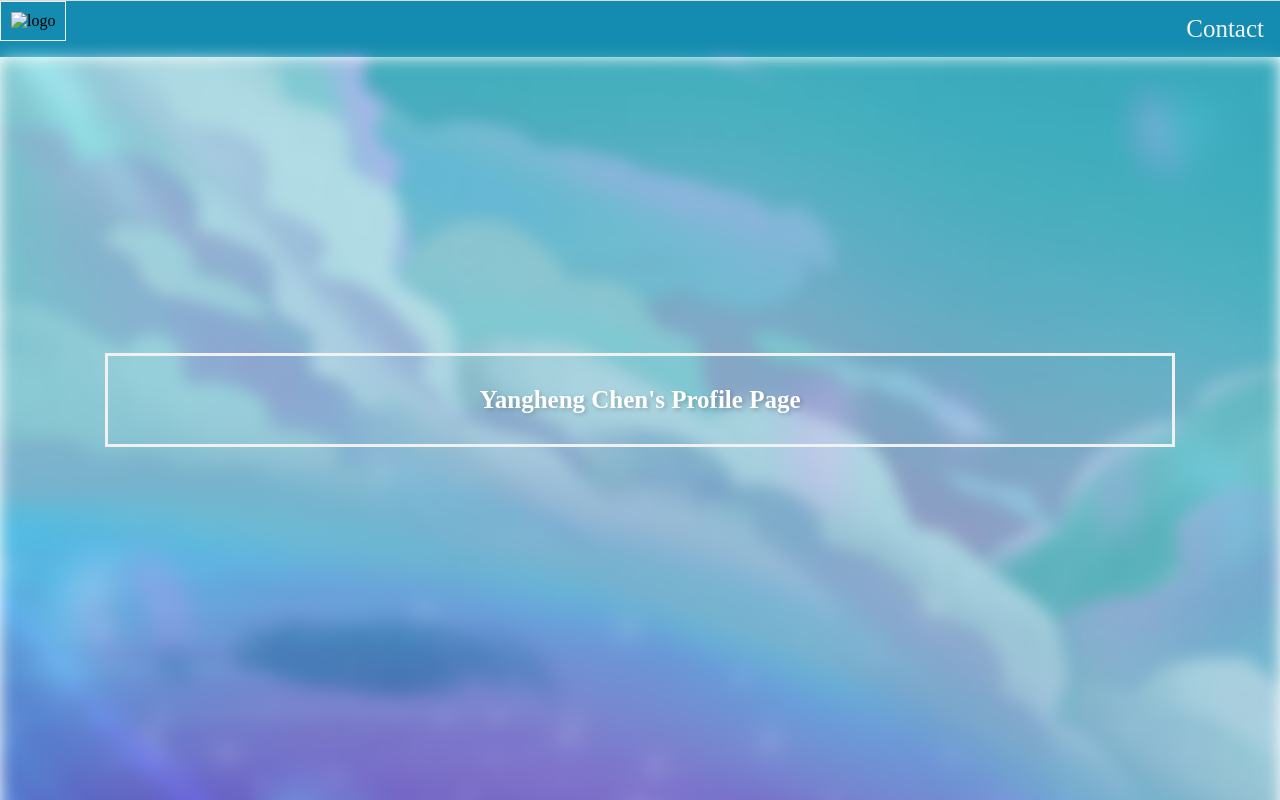
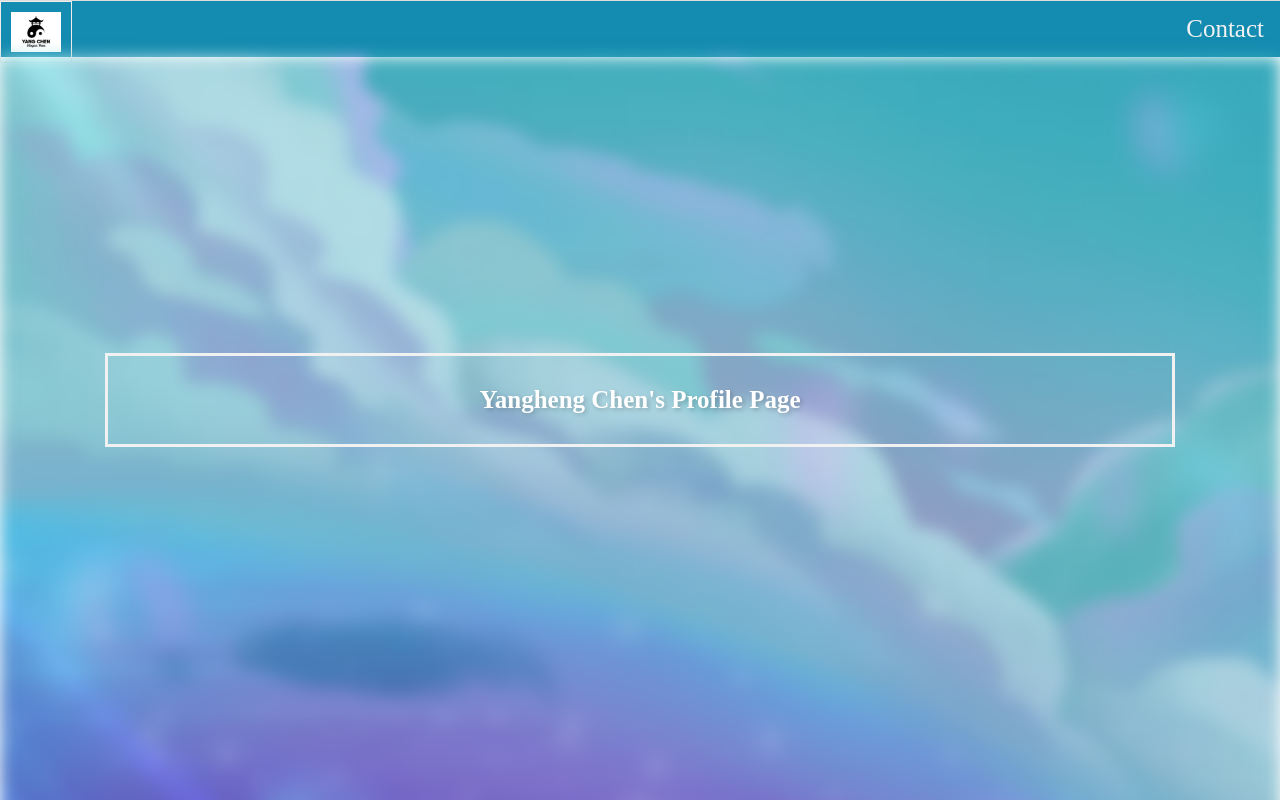
Before and after one commit to YanghengChen09202001/cv, a plain HTML site: page index.html in a window 1280 px wide. Shown: the top 800 px of the page. Drawn offline with Linux system fonts and the light colour scheme; the site is published under a folder, as on GitHub Pages, so addresses that start at the root find nothing.

Commit message:
fixed logo path

```diff
--- a/index.html
+++ b/index.html
@@ -7,7 +7,7 @@
   <body>
 
     <nav class="topnav">
-        <img src="/image/logo.png" alt="logo">
+        <img src="image/logo.png" alt="logo">
         <a href="contact.html">Contact</a>
     </nav>
 
```
